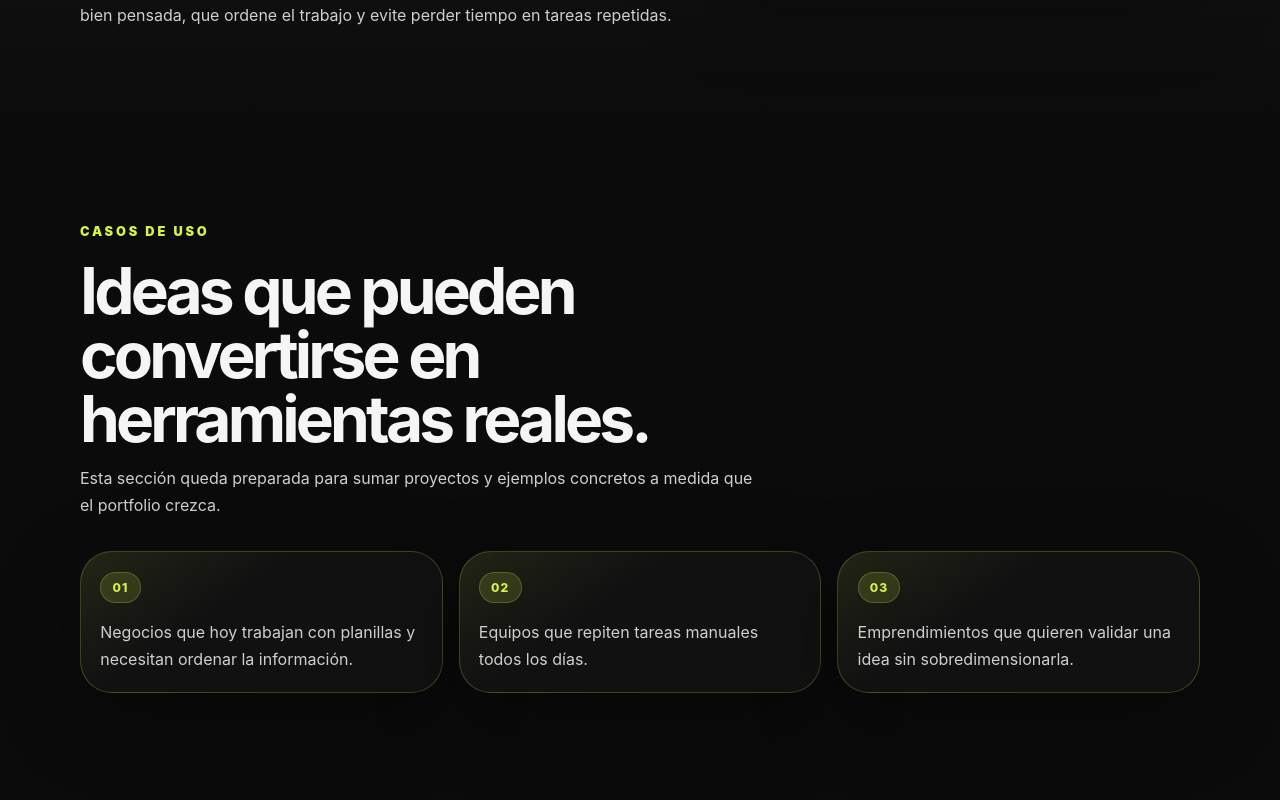
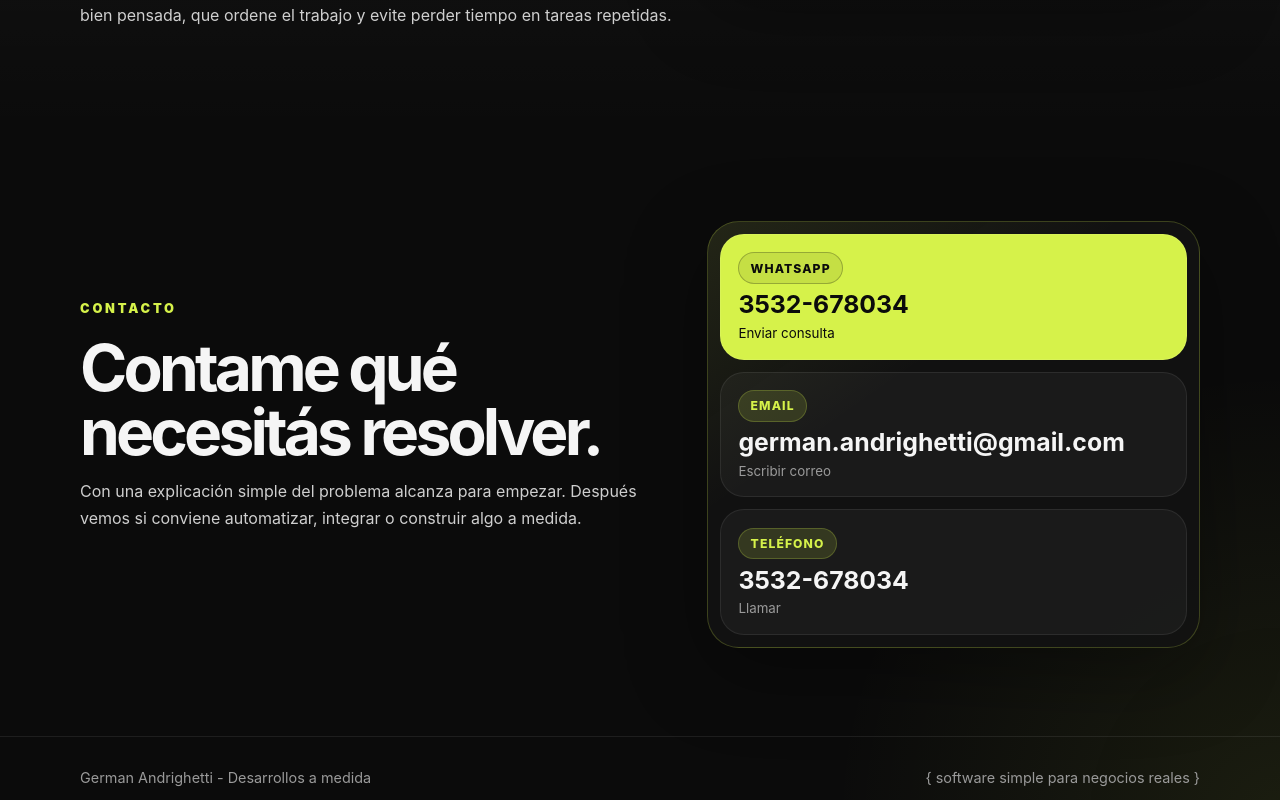
Before and after one commit to gnaEMV90/german-andrighetti-web, a React (Vite) app: page / in a window 1280 px wide. Shown: the part 2360-3160 px from the top of the page. Built offline with nearby package versions, Linux system fonts and the light colour scheme.

Commit message:
Oculta sección de casos de uso

```diff
--- a/src/App.tsx
+++ b/src/App.tsx
@@ -33,12 +33,6 @@ const services = [
     title: 'Desarrollo de MVPs',
     text: 'Primeras versiones funcionales para validar ideas rápido, gastar poco y mejorar con uso real.',
   },
-];
-
-const useCases = [
-  'Negocios que hoy trabajan con planillas y necesitan ordenar la información.',
-  'Equipos que repiten tareas manuales todos los días.',
-  'Emprendimientos que quieren validar una idea sin sobredimensionarla.',
 ];
 
 function App() {
@@ -152,25 +146,6 @@ function App() {
           </div>
         </section>
 
-        <section className="section use-cases">
-          <div className="container">
-            <div className="section-title">
-              <p className="eyebrow">Casos de uso</p>
-              <h2>Ideas que pueden convertirse en herramientas reales.</h2>
-              <p>Esta sección queda preparada para sumar proyectos y ejemplos concretos a medida que el portfolio crezca.</p>
-            </div>
-
-            <div className="use-grid">
-              {useCases.map((item, index) => (
-                <article className="use-card" key={item}>
-                  <span>{String(index + 1).padStart(2, '0')}</span>
-                  <p>{item}</p>
-                </article>
-              ))}
-            </div>
-          </div>
-        </section>
-
         <section className="section contact" id="contacto">
           <div className="container contact-layout">
             <div className="section-title compact">
```
